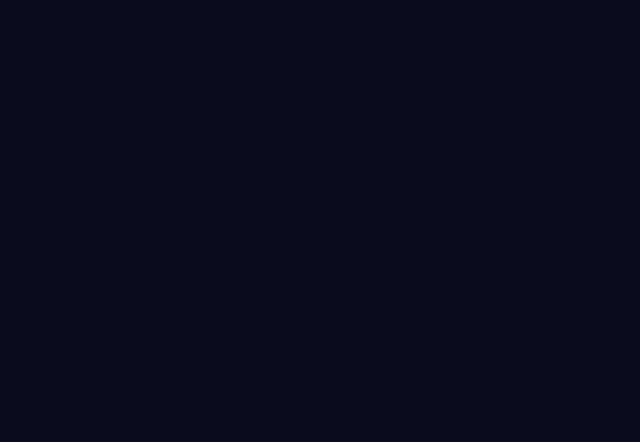
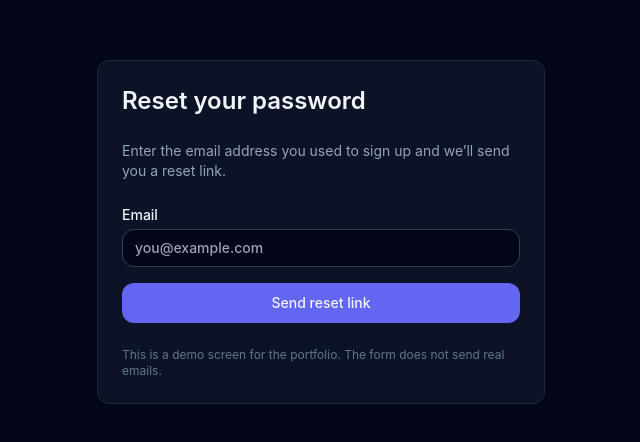
Before and after one commit to Mcataseven/aura-ai-demo, a Nuxt app: page /forgot-password in a window 1280 px wide. Before the commit this address had no page. Shown: the part 168-610 px from the top of the page, without its empty margins (319-959 px from the left). Built offline with nearby package versions, Linux system fonts and the light colour scheme.

Commit message:
feat: add forgot-password page

```diff
--- /dev/null
+++ b/pages/forgot-password.vue
@@ -0,0 +1,30 @@
+<!-- pages/forgot-password.vue -->
+<template>
+  <main class="min-h-screen flex items-center justify-center bg-slate-950 text-slate-100">
+    <section class="w-full max-w-md space-y-6 p-6 rounded-xl bg-slate-900/80 border border-slate-800">
+      <h1 class="text-2xl font-semibold">Reset your password</h1>
+      <p class="text-sm text-slate-400">
+        Enter the email address you used to sign up and we’ll send you a reset link.
+      </p>
+      <form class="space-y-4">
+        <label class="block text-sm font-medium">
+          Email
+          <input
+              type="email"
+              class="mt-1 w-full rounded-lg border border-slate-700 bg-slate-950 px-3 py-2 text-sm focus:outline-none focus:ring-2 focus:ring-indigo-500"
+              placeholder="you@example.com"
+          />
+        </label>
+        <button
+            type="submit"
+            class="w-full rounded-lg bg-indigo-500 py-2.5 text-sm font-medium hover:bg-indigo-400 transition"
+        >
+          Send reset link
+        </button>
+      </form>
+      <p class="text-xs text-slate-500">
+        This is a demo screen for the portfolio. The form does not send real emails.
+      </p>
+    </section>
+  </main>
+</template>
```
